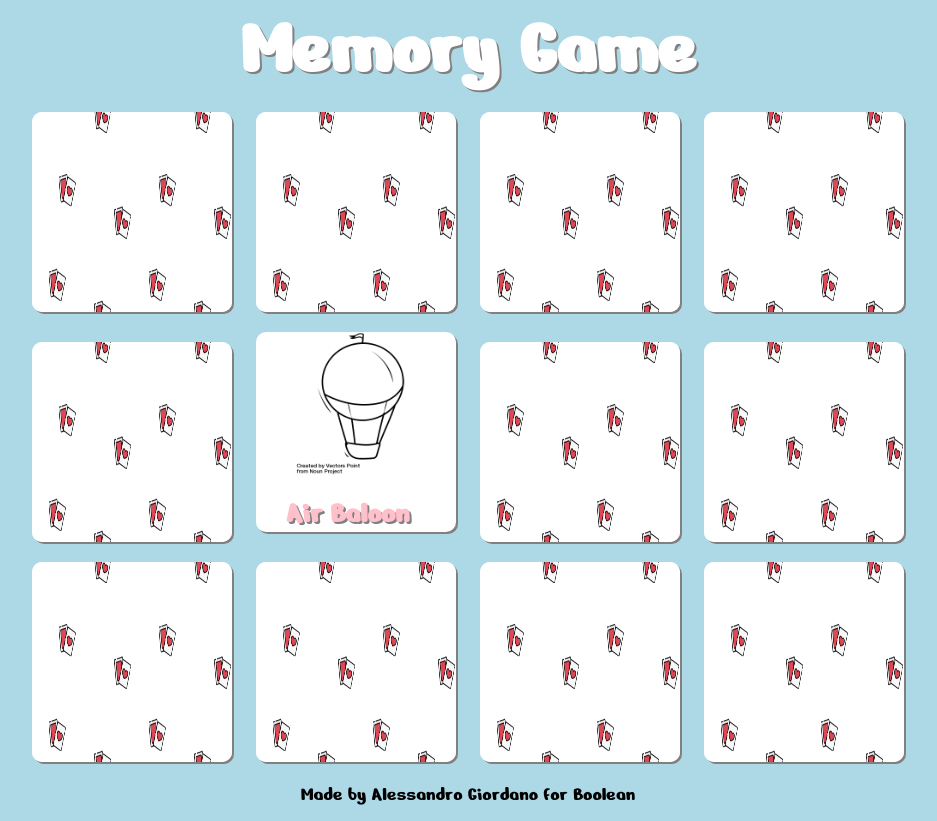
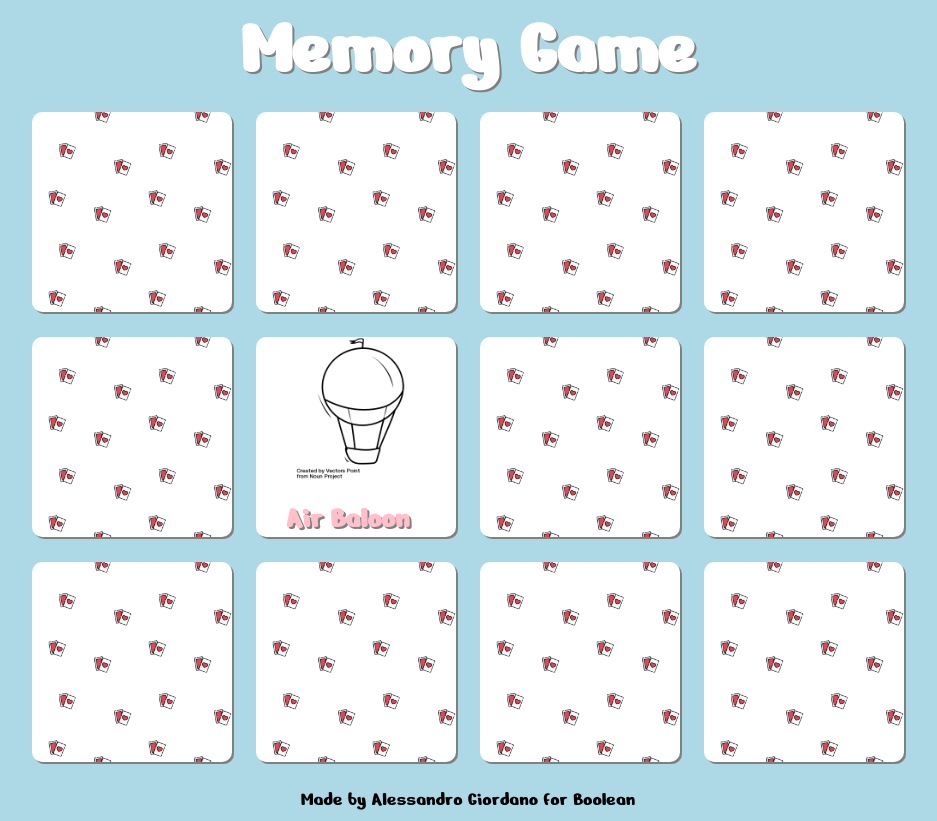
Before and after one commit to giordanoale/html-css-memory, a plain HTML site: page index.html in a window 1280 px wide. Shown: the whole page, without its empty margins (172-1109 px from the left). Drawn offline with Linux system fonts and the light colour scheme.

Commit message:
Bugfix
Risolto tutti i problemi aggiungendo background-image nel css

```diff
--- a/css/style.css
+++ b/css/style.css
@@ -1,3 +1,4 @@
+/* regole generali */
 *{
   margin:0;
   padding: 0;
@@ -9,16 +10,23 @@ body{
   background-color: #ADD8E6;
   text-align: center;
 }
+/* /regole generali */
 
+/* intestazione */
 h1{
   color: white;
   text-shadow: 2px 2px grey;
   font-size: 80px;
   margin-bottom: 5px;
 }
+/* /intestazione */
 
+/* corpo principale */
 .card{
   display: inline-block;
+  background-image: url("../img/pattern.png");
+  background-repeat: repeat;
+  background-size: contain;
   margin:10px;
   height: 200px;
   width: 200px;
@@ -36,14 +44,8 @@ h1{
   display: none;
 }
 
-.back{
-  height: 200px;
-  width: 200px;
-  border-radius: 5%;
-}
-
-.card:hover .back{
-  display: none;
+.card:hover{
+  background-image: none;
 }
 
 .card:hover .front{
@@ -88,12 +90,16 @@ h1{
 .red{
   color:red;
 }
+/* /corpo principale */
 
+/* footer */
 footer{
   margin: 10px;
   font-size: 20px;
 }
+/* /footer */
 
+/* carta scoperta */
 .still {
   height: 150px;
   width: 150px;
@@ -112,3 +118,15 @@ footer{
   bottom: 0px;
   left: 30px;
 }
+
+.no-back{
+  display: inline-block;
+  margin:10px;
+  height: 200px;
+  width: 200px;
+  background-color: white;
+  border-radius: 5%;
+  box-shadow: 2px 2px grey;
+  position: relative;
+}
+/* /carta scoperta */
--- a/index.html
+++ b/index.html
@@ -21,22 +21,18 @@
       <!-- prima riga -->
       <div class="line">
         <div class="card">
-          <img class="back" src="img/pattern.png" alt="sfondo">
           <img class="front" src="img/air-baloon.png" alt="mongolfiera">
           <h2 class="text pink">Air Baloon</h2>
         </div>
         <div class="card">
-          <img class="back" src="img/pattern.png" alt="sfondo">
           <img class="front" src="img/bicycle.png" alt="bicicletta">
           <h2 class="text green">Bicycle</h2>
         </div>
         <div class="card">
-          <img class="back" src="img/pattern.png" alt="sfondo">
           <img class="front" src="img/cruise.png" alt="nave">
           <h2 class="text blue">Cruise</h2>
         </div>
         <div class="card">
-          <img class="back" src="img/pattern.png" alt="sfondo">
           <img class="front" src="img/submarine.png" alt="sottomarino">
           <h2 class="text lightblue">Submarine</h2>
         </div>
@@ -46,21 +42,18 @@
       <!-- seconda riga -->
       <div class="line">
         <div class="card">
-          <img class="back" src="img/pattern.png" alt="sfondo">
           <img class="front" src="img/tractor.png" alt="trattore">
           <h2 class="text orange">Tractor</h2>
         </div>
-        <div class="card">
+        <div class="no-back">
           <img class="still" src="img/air-baloon.png" alt="mongolfiera">
           <h2 class="plain pink">Air Baloon</h2>
         </div>
         <div class="card">
-          <img class="back" src="img/pattern.png" alt="sfondo">
           <img class="front" src="img/tram.png" alt="tram">
           <h2 class="text red">Tram</h2>
         </div>
         <div class="card">
-          <img class="back" src="img/pattern.png" alt="sfondo">
           <img class="front" src="img/bicycle.png" alt="bicicletta">
           <h2 class="text green">Bicycle</h2>
         </div>
@@ -71,22 +64,18 @@
       <!-- terza riga -->
       <div class="line">
         <div class="card">
-          <img class="back" src="img/pattern.png" alt="sfondo">
           <img class="front" src="img/cruise.png" alt="nave">
           <h2 class="text blue">Cruisen</h2>
         </div>
         <div class="card">
-          <img class="back" src="img/pattern.png" alt="sfondo">
           <img class="front" src="img/submarine.png" alt="sottomarino">
           <h2 class="text lightblue">Submarine</h2>
         </div>
         <div class="card">
-          <img class="back" src="img/pattern.png" alt="sfondo">
           <img class="front" src="img/tractor.png" alt="trattore">
           <h2 class="text orange">Tractor</h2>
         </div>
         <div class="card">
-          <img class="back" src="img/pattern.png" alt="sfondo">
           <img class="front" src="img/tram.png" alt="tram">
           <h2 class="text red">Tram</h2>
         </div>
@@ -96,11 +85,13 @@
     </main>
     <!-- /corpo principale -->
 
+    <!-- footer -->
     <footer>
       <div class="">
         Made by Alessandro Giordano for Boolean
       </div>
     </footer>
+    <!-- /footer -->
 
   </body>
 </html>
```
